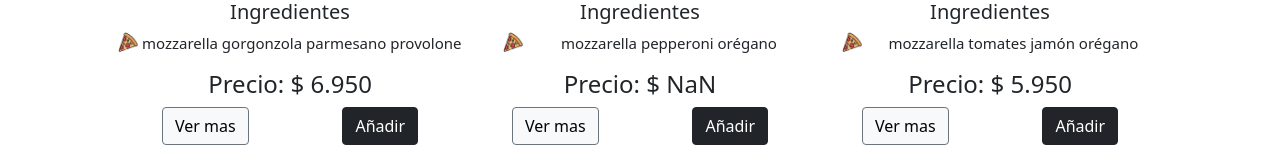
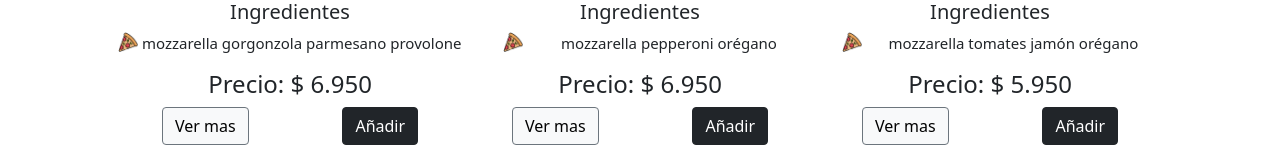
Before and after one commit to MrJoseV/MammaPizza, a React (Vite) app: page / in a window 1280 px wide. Shown: the part 583-743 px from the top of the page. Built offline with nearby package versions, Linux system fonts and the light colour scheme.

Commit message:
arreglo de precio en home

```diff
--- a/src/Components/Home.jsx
+++ b/src/Components/Home.jsx
@@ -6,8 +6,8 @@ const Home = () => {
   return (
     <>
     <div className="bodyHome">
-      <CardPizza url='https://img.freepik.com/foto-gratis/rebanadas-pizza-pepperoni-sobre-mesa_140725-809.jpg' alt="pizza española" nombre="Española"  ingredientes={["mozzarella ", "gorgonzola ", "parmesano ", "provolone"] } precio={6950}/>
-      <CardPizza url='https://img.freepik.com/foto-gratis/pizza-salchicha-servida-hierbas-secas_140725-1219.jpg' alt="pizza pepperoni"  nombre="Pepperoni" price={6950} ingredientes={["mozzarella ", "pepperoni ", "orégano "]}/>
+      <CardPizza url='https://img.freepik.com/foto-gratis/rebanadas-pizza-pepperoni-sobre-mesa_140725-809.jpg' alt="pizza española" nombre="Española" precio={6950} ingredientes={["mozzarella ", "gorgonzola ", "parmesano ", "provolone"] } />
+      <CardPizza url='https://img.freepik.com/foto-gratis/pizza-salchicha-servida-hierbas-secas_140725-1219.jpg' alt="pizza pepperoni"  nombre="Pepperoni" precio={6950} ingredientes={["mozzarella ", "pepperoni ", "orégano "]}/>
       <CardPizza url='https://img.freepik.com/foto-gratis/pizza-margarita-mesa_140725-1201.jpg' alt="pizza napolitana" nombre="Napolitana" precio={5950} ingredientes={["mozzarella ", "tomates ", "jamón ", "orégano"]}/>
 
     </div>
```
